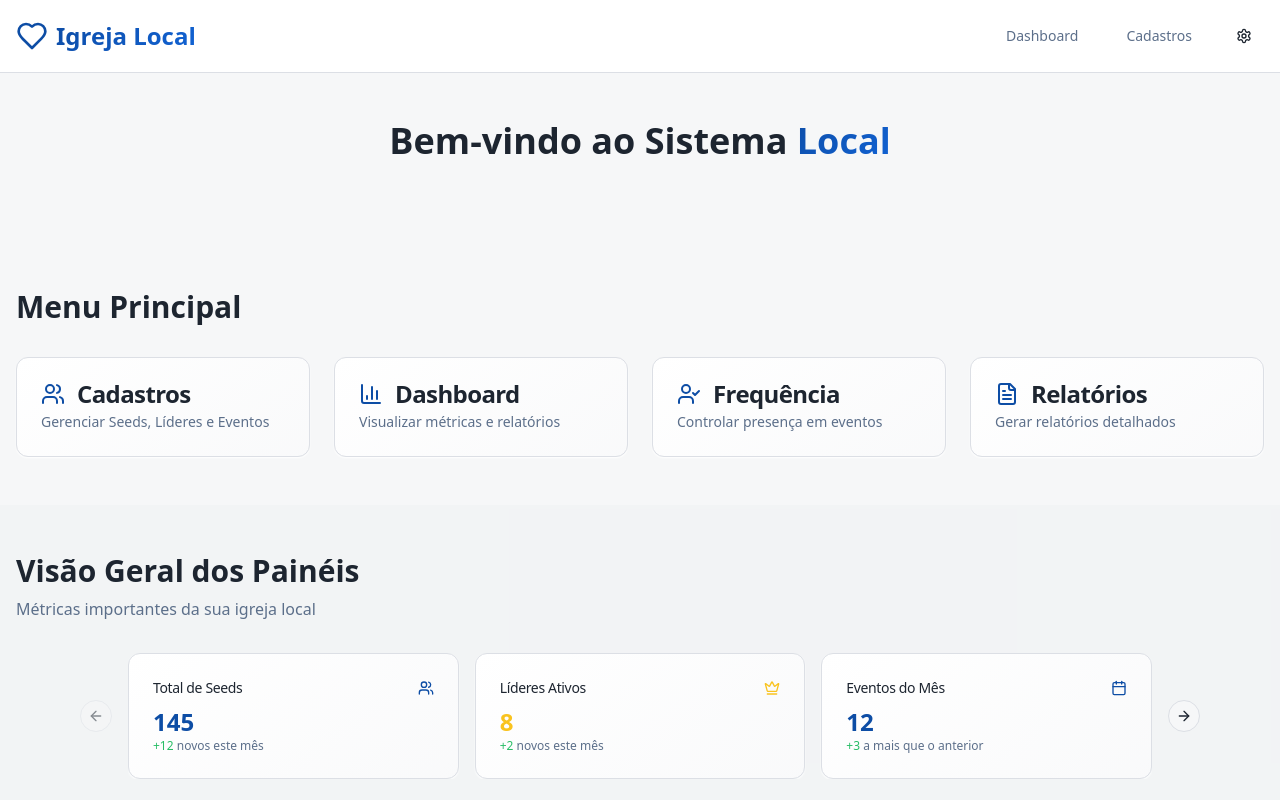
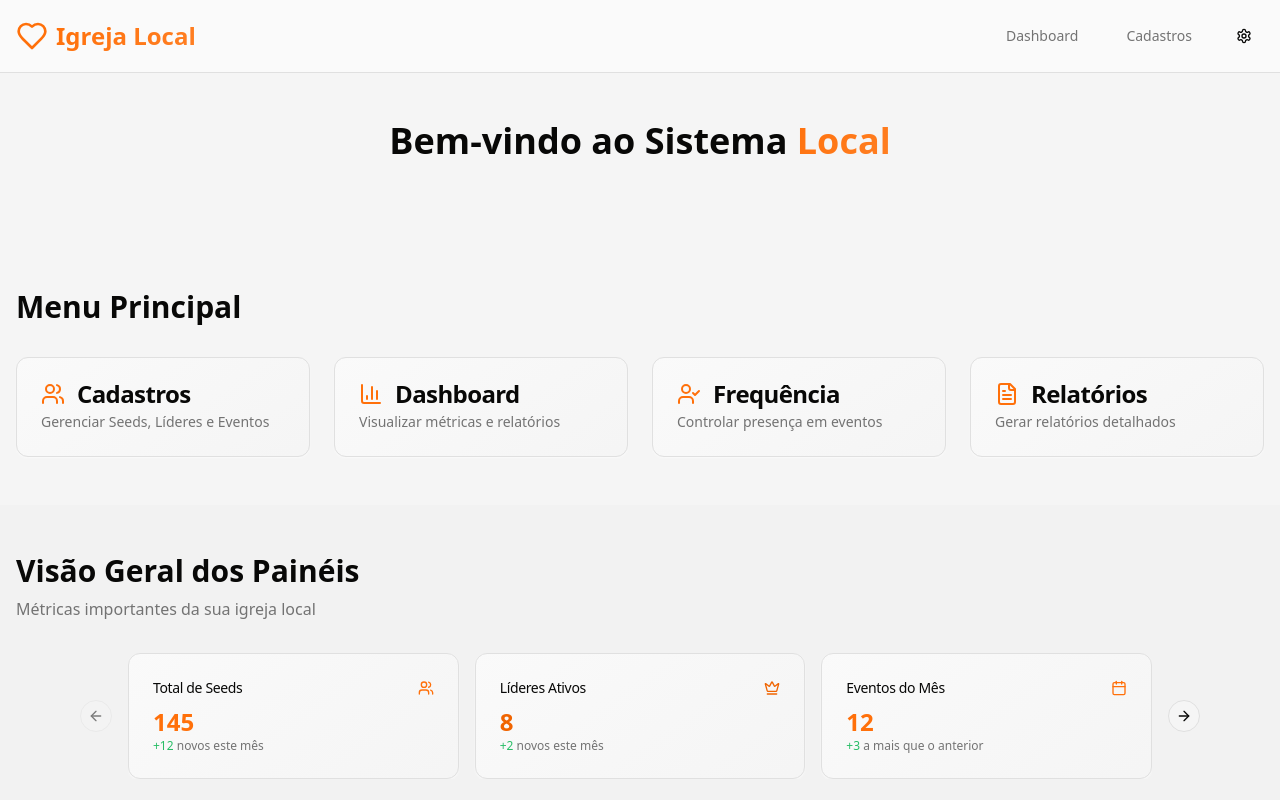
Before and after one commit to i9synconsultoria-dev/seed-leader-suite, a React (Vite) app: page / in a window 1280 px wide. Shown: the top 800 px of the page. Built offline with nearby package versions, Linux system fonts and the light colour scheme.

Commit message:
Update colors
Redefine as cores do tema para #FF7A0C e o background para #0A0B09.

```diff
--- a/src/index.css
+++ b/src/index.css
@@ -9,31 +9,31 @@ Paleta inspirada em espiritualidade, confiança e modernidade
 @layer base {
   :root {
     /* Core colors - Igreja Local theme */
-    --background: 220 15% 97%;
-    --foreground: 215 25% 15%;
+    --background: 0 0% 96%;
+    --foreground: 60 5% 3%;
 
-    --card: 0 0% 100%;
-    --card-foreground: 215 25% 15%;
+    --card: 0 0% 98%;
+    --card-foreground: 60 5% 3%;
 
-    --popover: 0 0% 100%;
-    --popover-foreground: 215 25% 15%;
+    --popover: 0 0% 98%;
+    --popover-foreground: 60 5% 3%;
 
-    /* Primary - Deep spiritual blue */
-    --primary: 215 85% 35%;
+    /* Primary - Vibrant orange */
+    --primary: 25 100% 52%;
     --primary-foreground: 0 0% 98%;
-    --primary-hover: 215 85% 30%;
+    --primary-hover: 25 100% 47%;
 
-    /* Secondary - Soft gray-blue */
-    --secondary: 220 15% 92%;
-    --secondary-foreground: 215 25% 25%;
+    /* Secondary - Soft gray */
+    --secondary: 0 0% 92%;
+    --secondary-foreground: 60 5% 15%;
 
-    --muted: 220 15% 94%;
-    --muted-foreground: 215 20% 45%;
+    --muted: 0 0% 94%;
+    --muted-foreground: 0 0% 45%;
 
-    /* Accent - Golden warmth */
-    --accent: 45 95% 55%;
-    --accent-foreground: 215 25% 15%;
-    --accent-hover: 45 95% 50%;
+    /* Accent - Darker orange variant */
+    --accent: 25 100% 47%;
+    --accent-foreground: 0 0% 98%;
+    --accent-hover: 25 100% 42%;
 
     /* Success - Nature green */
     --success: 145 65% 45%;
@@ -42,22 +42,22 @@ Paleta inspirada em espiritualidade, confiança e modernidade
     --destructive: 0 75% 55%;
     --destructive-foreground: 0 0% 98%;
 
-    --border: 220 15% 88%;
-    --input: 220 15% 88%;
-    --ring: 215 85% 35%;
+    --border: 0 0% 88%;
+    --input: 0 0% 88%;
+    --ring: 25 100% 52%;
 
     --radius: 0.75rem;
 
     /* Custom gradients */
-    --gradient-primary: linear-gradient(135deg, hsl(215 85% 35%), hsl(215 85% 45%));
-    --gradient-accent: linear-gradient(135deg, hsl(45 95% 55%), hsl(45 95% 65%));
-    --gradient-hero: linear-gradient(135deg, hsl(215 85% 35%) 0%, hsl(215 85% 45%) 50%, hsl(45 95% 55%) 100%);
-    --gradient-card: linear-gradient(145deg, hsl(0 0% 100%) 0%, hsl(220 15% 98%) 100%);
+    --gradient-primary: linear-gradient(135deg, hsl(25 100% 52%), hsl(25 100% 57%));
+    --gradient-accent: linear-gradient(135deg, hsl(25 100% 47%), hsl(25 100% 52%));
+    --gradient-hero: linear-gradient(135deg, hsl(25 100% 52%) 0%, hsl(25 100% 57%) 50%, hsl(25 85% 60%) 100%);
+    --gradient-card: linear-gradient(145deg, hsl(0 0% 98%) 0%, hsl(0 0% 96%) 100%);
 
     /* Shadows */
-    --shadow-card: 0 4px 20px hsl(215 85% 35% / 0.08);
-    --shadow-elevated: 0 8px 40px hsl(215 85% 35% / 0.12);
-    --shadow-glow: 0 0 30px hsl(45 95% 55% / 0.3);
+    --shadow-card: 0 4px 20px hsl(25 100% 52% / 0.08);
+    --shadow-elevated: 0 8px 40px hsl(25 100% 52% / 0.12);
+    --shadow-glow: 0 0 30px hsl(25 100% 52% / 0.3);
 
     /* Animation */
     --transition-smooth: all 0.3s cubic-bezier(0.4, 0, 0.2, 1);
@@ -66,45 +66,38 @@ Paleta inspirada em espiritualidade, confiança e modernidade
     --radius: 0.75rem;
 
     --sidebar-background: 0 0% 98%;
-
-    --sidebar-foreground: 240 5.3% 26.1%;
-
-    --sidebar-primary: 240 5.9% 10%;
-
+    --sidebar-foreground: 60 5% 15%;
+    --sidebar-primary: 25 100% 52%;
     --sidebar-primary-foreground: 0 0% 98%;
-
-    --sidebar-accent: 240 4.8% 95.9%;
-
-    --sidebar-accent-foreground: 240 5.9% 10%;
-
-    --sidebar-border: 220 13% 91%;
-
-    --sidebar-ring: 217.2 91.2% 59.8%;
+    --sidebar-accent: 0 0% 95%;
+    --sidebar-accent-foreground: 60 5% 15%;
+    --sidebar-border: 0 0% 88%;
+    --sidebar-ring: 25 100% 52%;
   }
 
   .dark {
-    --background: 215 25% 8%;
-    --foreground: 220 15% 95%;
+    --background: 60 5% 3%;
+    --foreground: 0 0% 95%;
 
-    --card: 215 25% 10%;
-    --card-foreground: 220 15% 95%;
+    --card: 60 5% 5%;
+    --card-foreground: 0 0% 95%;
 
-    --popover: 215 25% 10%;
-    --popover-foreground: 220 15% 95%;
+    --popover: 60 5% 5%;
+    --popover-foreground: 0 0% 95%;
 
-    --primary: 215 85% 45%;
+    --primary: 25 100% 52%;
     --primary-foreground: 0 0% 98%;
-    --primary-hover: 215 85% 40%;
+    --primary-hover: 25 100% 47%;
 
-    --secondary: 215 25% 15%;
-    --secondary-foreground: 220 15% 85%;
+    --secondary: 60 5% 10%;
+    --secondary-foreground: 0 0% 85%;
 
-    --muted: 215 25% 15%;
-    --muted-foreground: 220 15% 60%;
+    --muted: 60 5% 10%;
+    --muted-foreground: 0 0% 60%;
 
-    --accent: 45 95% 60%;
-    --accent-foreground: 215 25% 8%;
-    --accent-hover: 45 95% 55%;
+    --accent: 25 100% 57%;
+    --accent-foreground: 60 5% 3%;
+    --accent-hover: 25 100% 52%;
 
     --success: 145 65% 50%;
     --success-foreground: 0 0% 98%;
@@ -112,20 +105,20 @@ Paleta inspirada em espiritualidade, confiança e modernidade
     --destructive: 0 75% 60%;
     --destructive-foreground: 0 0% 98%;
 
-    --border: 215 25% 20%;
-    --input: 215 25% 20%;
-    --ring: 215 85% 45%;
+    --border: 60 5% 15%;
+    --input: 60 5% 15%;
+    --ring: 25 100% 52%;
 
     /* Dark mode gradients */
-    --gradient-primary: linear-gradient(135deg, hsl(215 85% 45%), hsl(215 85% 55%));
-    --gradient-accent: linear-gradient(135deg, hsl(45 95% 60%), hsl(45 95% 70%));
-    --gradient-hero: linear-gradient(135deg, hsl(215 85% 45%) 0%, hsl(215 85% 55%) 50%, hsl(45 95% 60%) 100%);
-    --gradient-card: linear-gradient(145deg, hsl(215 25% 10%) 0%, hsl(215 25% 12%) 100%);
+    --gradient-primary: linear-gradient(135deg, hsl(25 100% 52%), hsl(25 100% 57%));
+    --gradient-accent: linear-gradient(135deg, hsl(25 100% 57%), hsl(25 100% 62%));
+    --gradient-hero: linear-gradient(135deg, hsl(25 100% 52%) 0%, hsl(25 100% 57%) 50%, hsl(25 85% 60%) 100%);
+    --gradient-card: linear-gradient(145deg, hsl(60 5% 5%) 0%, hsl(60 5% 7%) 100%);
 
     /* Dark shadows */
-    --shadow-card: 0 4px 20px hsl(215 25% 5% / 0.3);
-    --shadow-elevated: 0 8px 40px hsl(215 25% 5% / 0.5);
-    --shadow-glow: 0 0 30px hsl(45 95% 60% / 0.4);
+    --shadow-card: 0 4px 20px hsl(60 5% 2% / 0.5);
+    --shadow-elevated: 0 8px 40px hsl(60 5% 2% / 0.7);
+    --shadow-glow: 0 0 30px hsl(25 100% 52% / 0.4);
   }
 }
 
```
